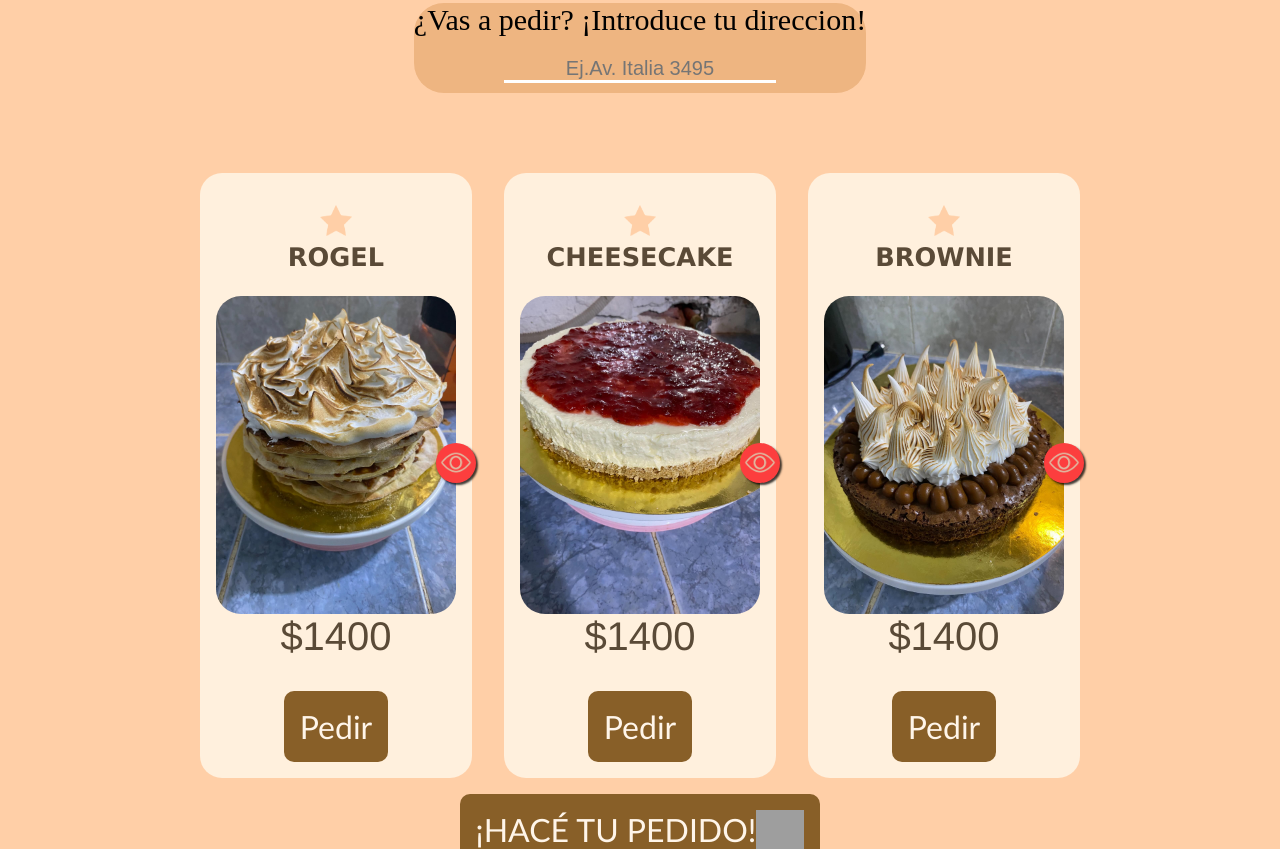
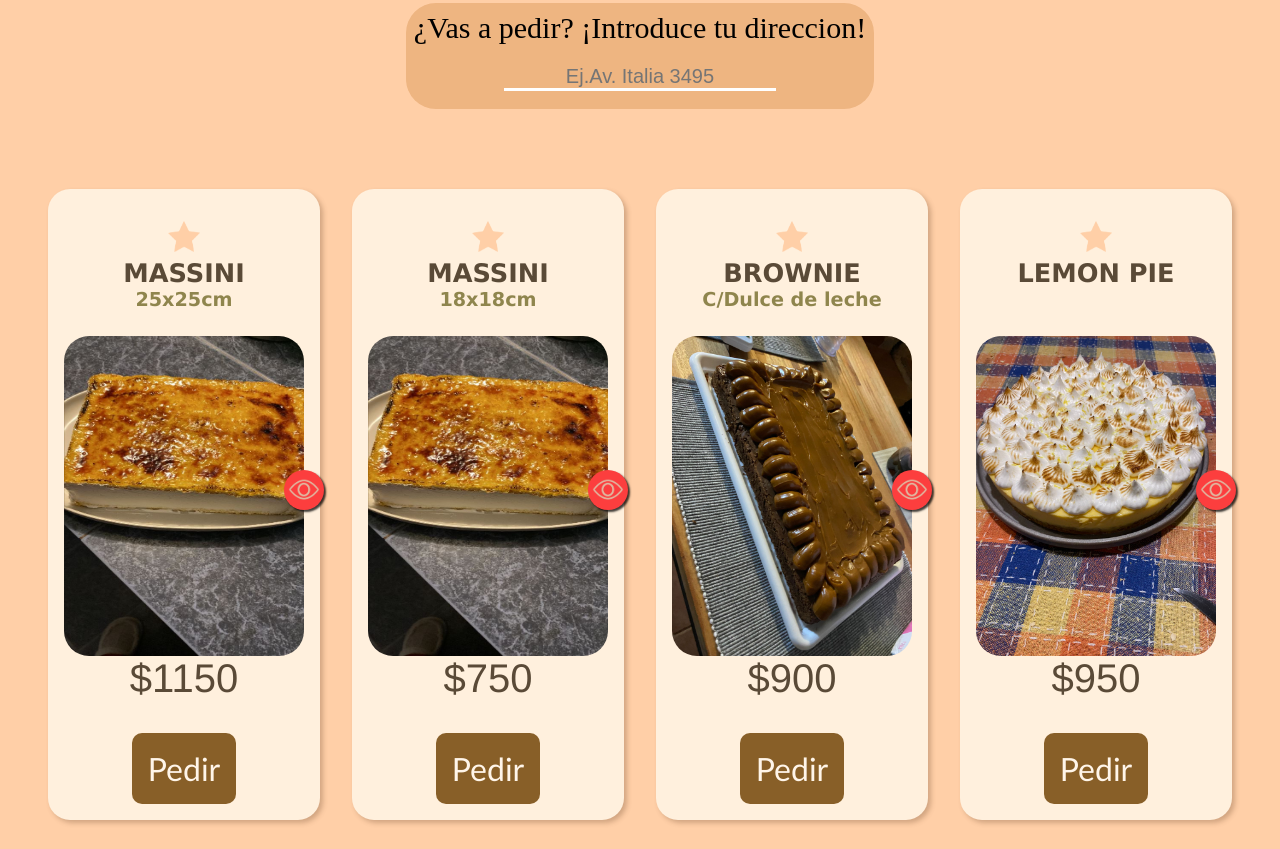
Before and after one commit to jhonihz30/githubenicotest, a plain HTML site: page index.html in a window 1280 px wide. Shown: the part 427-1276 px from the top of the page. Drawn offline with Linux system fonts and the light colour scheme; grey boxes are pictures that could not be loaded.

Commit message:
Add files via upload

```diff
--- a/index.html
+++ b/index.html
@@ -32,9 +32,9 @@
                 <a alert>¿Vas a pedir? ¡Introduce tu direccion!</a>
                 <input id="ger" type="text" placeholder="Ej.Av. Italia 3495">
             </div>
-            <div class="section">
+            <div class="section" id="section">
 
-                <div class="element">
+                <div class="element hidden">
                     <img class="star" src="images/star.png" alt="">
                     <a class="name">ROGEL</a>
                     <button onclick="toggle_info(this)" class="info_button" aria-details="Alternar Descripción">
@@ -50,38 +50,6 @@
                     <button class="ped" onclick= "refreshSel('ROGEL')">Pedir</button>
                 </div>
 
-                <div class="element">
-                    <img class="star" src="images/star.png" alt="">
-                    <a class="name">CHEESECAKE</a>
-                    <button onclick="toggle_info(this)" class="info_button" aria-details="Alternar Descripción">
-                        <img src="images/elements/eye.png" alt="">
-                    </button>
-                    <div class="image_container">
-                        <img class="picture" src="images/Catalogo/Cheesecake.jpg" alt="">
-                        <div class="info">
-                            <p>La informacion del producto va acá...</p>
-                        </div>
-                    </div>
-                    <a class="price">$1400</a>
-                    <button class="ped" onclick= "refreshSel('CHEESECAKE')">Pedir</button>
-                </div>
-
-                <div class="element">
-                    <img class="star" src="images/star.png" alt="">
-                    <a class="name">BROWNIE</a>
-                    <button onclick="toggle_info(this)" class="info_button" aria-details="Alternar Descripción">
-                        <img src="images/elements/eye.png" alt="">
-                    </button>
-                    <div class="image_container">
-                        <img class="picture" src="images/Catalogo/Brownie.jpg" alt="">
-                        <div class="info">
-                            <p>La informacion del producto va acá...</p>
-                        </div>
-                    </div>
-                    <a class="price">$1400</a>
-                    <button class="ped" onclick= "refreshSel('BROWNIE')">Pedir</button>
-                </div>
-
             </div>
 
             <button class="ped" onclick="pedir()">¡HACÉ TU PEDIDO!<img class= "ig" src="https://static.vecteezy.com/system/resources/previews/018/930/748/original/whatsapp-logo-whatsapp-icon-whatsapp-transparent-free-png.png" alt=""></button>
--- a/script.js
+++ b/script.js
@@ -1,5 +1,44 @@
 let selection = null
 let direccion = null
+
+fetch('catalogo.txt')
+    .then(response => response.text())
+    .then(csvText => {
+        const lines = csvText.trim().split('\n');
+        const headers = lines[0].split(';').map(h => h.replace(/"/g,"").trim());
+        const data = lines.slice(1).map(line => {
+            const values = line.trim().split(';').map(h => h.replace(/"/g,"").trim());
+            const obj = {}
+            headers.forEach((header, i) => {
+                obj[header] = values[i];
+            });
+            return obj
+        })
+
+        data.reverse()
+        const container = document.getElementById('section');
+        data.forEach(postre => {
+            const card = document.createElement('div');
+            card.classList.add('element');
+            card.innerHTML = `
+            <img class="star" src="images/star.png" alt="">
+            <a class="name">${postre.Nombre}</a>
+            <p class="name detail">${postre.Detalle}</p>
+            <button onclick="toggle_info(this)" class="info_button" aria-details="Alternar Descripción">
+                <img src="images/elements/eye.png" alt="">
+            </button>
+            <div class="image_container">
+                <img class="picture" src="images/Catalogo/${postre.Imagen}.jpg" alt="">
+                <div class="info">
+                <p>${postre.Descripcion}</p>
+                </div>
+            </div>
+            <a class="price">${postre.Precio}</a>
+            <button class="ped" onclick= "refreshSel('${postre.MSG}')">Pedir</button>`
+            container.appendChild(card)
+        })
+    });
+
 
 function refreshSel(value) {
     selection = value;
--- a/style.css
+++ b/style.css
@@ -1,6 +1,10 @@
 * {
     margin: 0;
     padding: 0;
+}
+
+.hidden {
+    display: none !important;
 }
 
 body {
@@ -104,6 +108,7 @@ header img {
 }
 
 .element {
+    box-shadow: 3px 3px 5px rgba(104, 65, 40, 0.301);
     min-width: 17rem;
     background-color:rgb(255, 240, 221);
     border-radius: 22px;
@@ -113,6 +118,7 @@ header img {
     align-items: center;
     position: relative;
 }
+
 
 .ped {
     display: flex;
@@ -138,21 +144,25 @@ header img {
     position: relative;
     margin-top: 1.5rem;
     width: 15rem;
+    height: 20rem;
     overflow: hidden;
     border-radius: 25px;
+
+
 }
 
 .image_container .picture{
+    height: 100%;
+    /* height: auto; */
     width: 100%;
-    display: flex;
+    display: block;
     margin-bottom: 0px;
-    height: auto;
     filter: blur(0px);
     transition: filter 0.5s ease;
 }
 
 .image_container.active .picture{
-    filter: blur(10px);
+    filter: blur(8px);
 }
 
 
@@ -170,7 +180,7 @@ header img {
     word-wrap: break-word;
     color: white;
     text-shadow: 3px 3px 5px rgba(0, 0, 0, 0.5);;
-    background-color: rgba(160, 157, 145, 0.7);
+    background-color: rgba(100, 99, 91, 0.527);
     top: 0;
     left: 0;
     transform:scale(1.5);
@@ -224,7 +234,12 @@ header img {
     color: rgb(90, 74, 55);
     font-size: 1.6rem;
     font-weight: 600;
+}
 
+.element .detail{
+    font-size: 1.2rem;
+    color: rgb(143, 133, 77);
+    min-height: 1.5rem;
 }
 
 .element .price {
@@ -262,6 +277,7 @@ button {
 }
 
 .dir {
+    padding: 0.5rem;
     display: flex;
     flex-direction: column;
     align-items: center;
```
Also changed, not shown: catalogo.txt (added), images/Catalogo/BrownieDDL.jpg (added), images/Catalogo/LemonPie.jpg (added), images/Catalogo/Massini.jpg (added).
